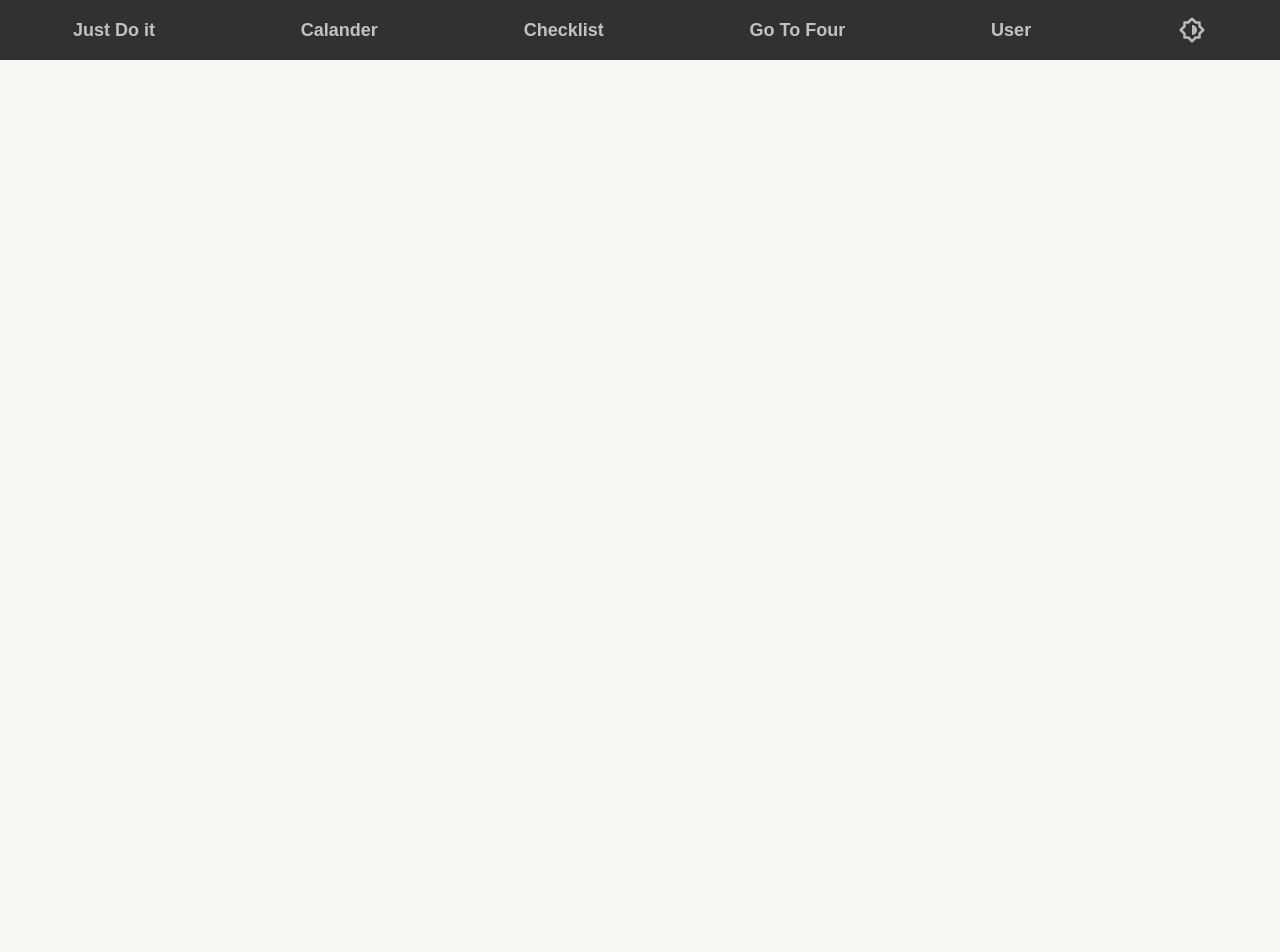
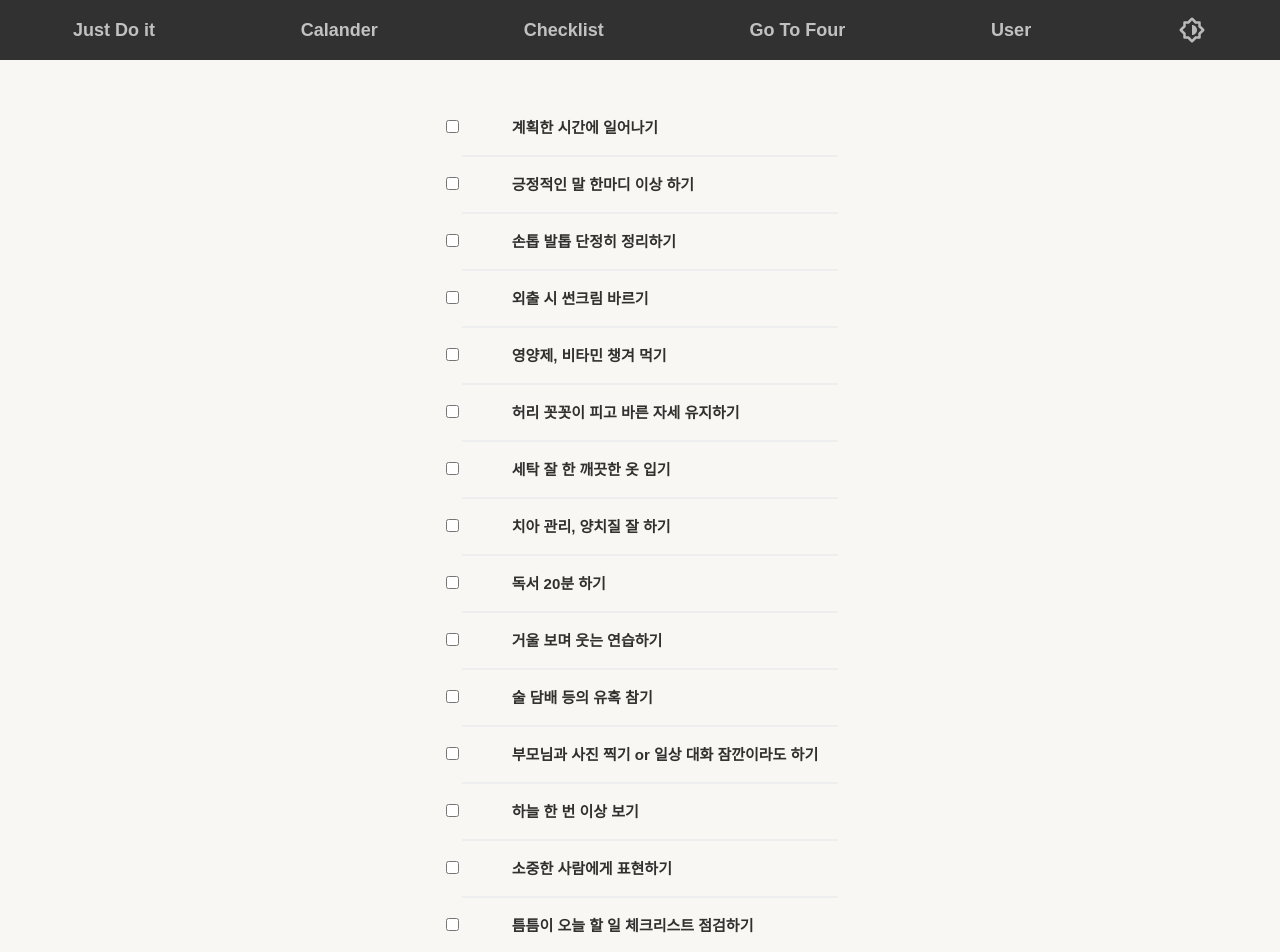
Before and after one commit to kkb4363/Vacation, a React (Create React App) app: page /checklist in a window 1280 px wide. Shown: the top 952 px of the page. Before the commit the page ends 800 px from the top, so only its background shows below. Built offline with nearby package versions, Linux system fonts and the light colour scheme; what recoil-persist would draw is missing.

Commit message:
체크박스

```diff
--- a/src/App.tsx
+++ b/src/App.tsx
@@ -1,7 +1,7 @@
 import { useRecoilValue } from 'recoil';
 import {createGlobalStyle, ThemeProvider} from 'styled-components';
 import { darkTheme, lightheme } from './theme';
-import Header from './components/Header';
+import Header from './Components/Header';
 import { isDarkAtom } from './atom';
 import { Outlet } from 'react-router-dom';
 
--- a/src/components/Checklist.tsx
+++ b/src/components/Checklist.tsx
@@ -1,8 +1,76 @@
+import { useState } from "react";
+import styled from "styled-components";
+const Table = styled.table`
+display:flex;
+left:0;
+right:0;
+margin:0 auto;
+margin-top:100px;
+justify-content:center;
+align-items:center;
+`
+
+const TD = styled.td`
+padding:20px;
+padding-left:50px;
+font-size:15px;
+font-weight:600;
+border-bottom: 2px solid #eee;
+`
+
+
 function Checklist(){
+    const data = [
+        {id:0, title:'계획한 시간에 일어나기'},
+        {id:1, title:'긍정적인 말 한마디 이상 하기'},
+        {id:2, title:'손톱 발톱 단정히 정리하기'},
+        {id:3, title:'외출 시 썬크림 바르기'},
+        {id:4, title:'영양제, 비타민 챙겨 먹기'},
+        {id:5, title:'허리 꼿꼿이 피고 바른 자세 유지하기'},
+        {id:6, title:'세탁 잘 한 깨끗한 옷 입기'},
+        {id:7, title:'치아 관리, 양치질 잘 하기'},
+        {id:8, title:'독서 20분 하기'},
+        {id:9, title:'거울 보며 웃는 연습하기'},
+        {id:10, title:'술 담배 등의 유혹 참기'},
+        {id:11, title:'부모님과 사진 찍기 or 일상 대화 잠깐이라도 하기'},
+        {id:12, title:'하늘 한 번 이상 보기'},
+        {id:13, title:'소중한 사람에게 표현하기'},
+        {id:14, title:'틈틈이 오늘 할 일 체크리스트 점검하기'},
+        {id:15, title:'운동 30분 하기 or 바쁘면 스트레칭 틈틈이 하기'},
+        {id:16, title:'야식 먹지 않기'},
+        {id:17, title:'물 최소 두잔 이상 마시기'},
+        {id:18, title:'방 정리 5분 하기'},
+        {id:19, title:'지나가다 보이는 쓰레기 한 개라도 줍기'}
+    ]
+
+    const [checkItems, setCheckItems] = useState([] as any);
+
+    const onCheck = (checked:boolean, id:number) => {
+        if(checked){
+            setCheckItems((prev:[prev:any]) => [...prev, id])
+        }
+        else{
+            setCheckItems(checkItems.filter((el: number)=> el != id ))
+        }
+    }
     return(
-        <>
-        hi This is Checklist page!
-        </>
+        <Table>
+            <tbody>
+                {data?.map((data,key) => (
+                    <tr key={key}>
+                        <td>
+                            <input type='checkbox'
+                                onChange={(e) => onCheck(e.target.checked, data.id)}
+                                checked={checkItems.includes(data.id)? true:false}/>
+                        </td>
+                        <TD>
+                            {data.title}
+                        </TD>
+                    </tr>
+                ))}
+
+            </tbody>
+        </Table>
     )
 }
 
```
Also changed, not shown: src/Routes/Router.tsx (+5 -5 lines).
